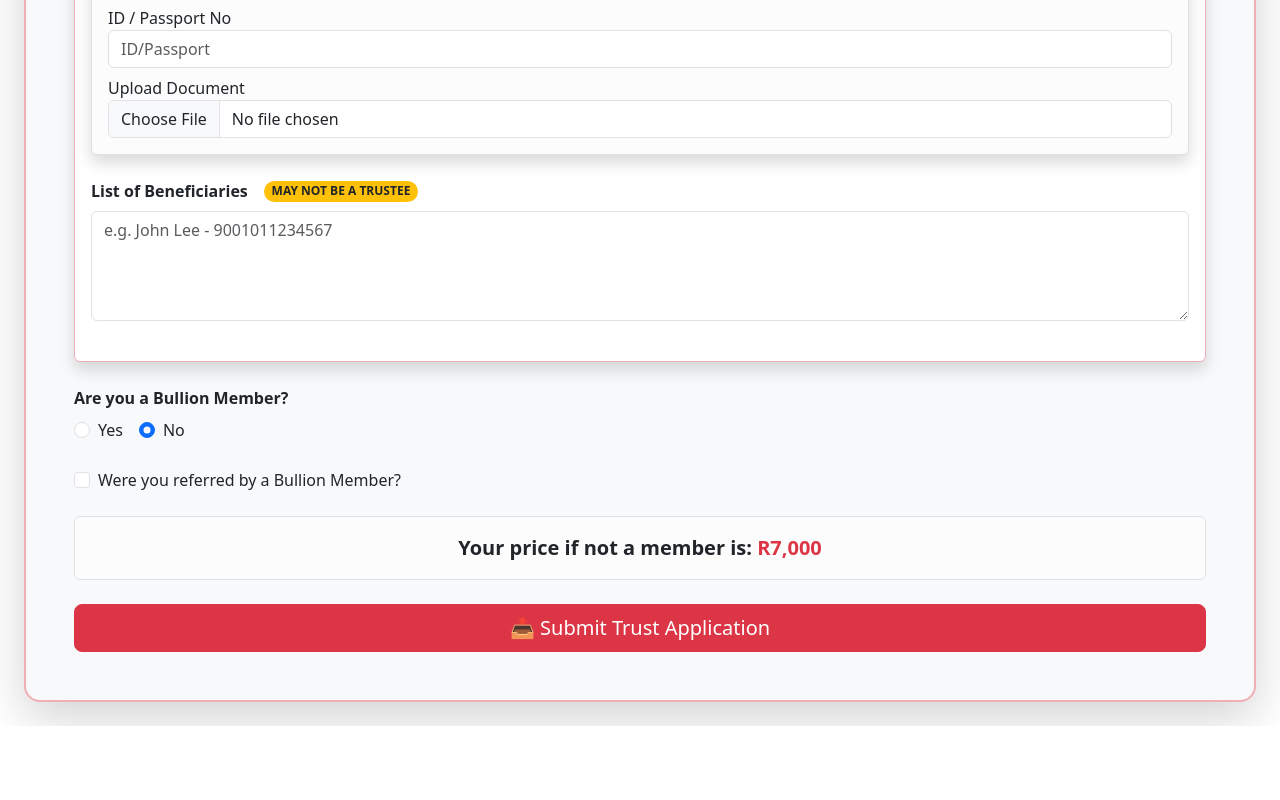
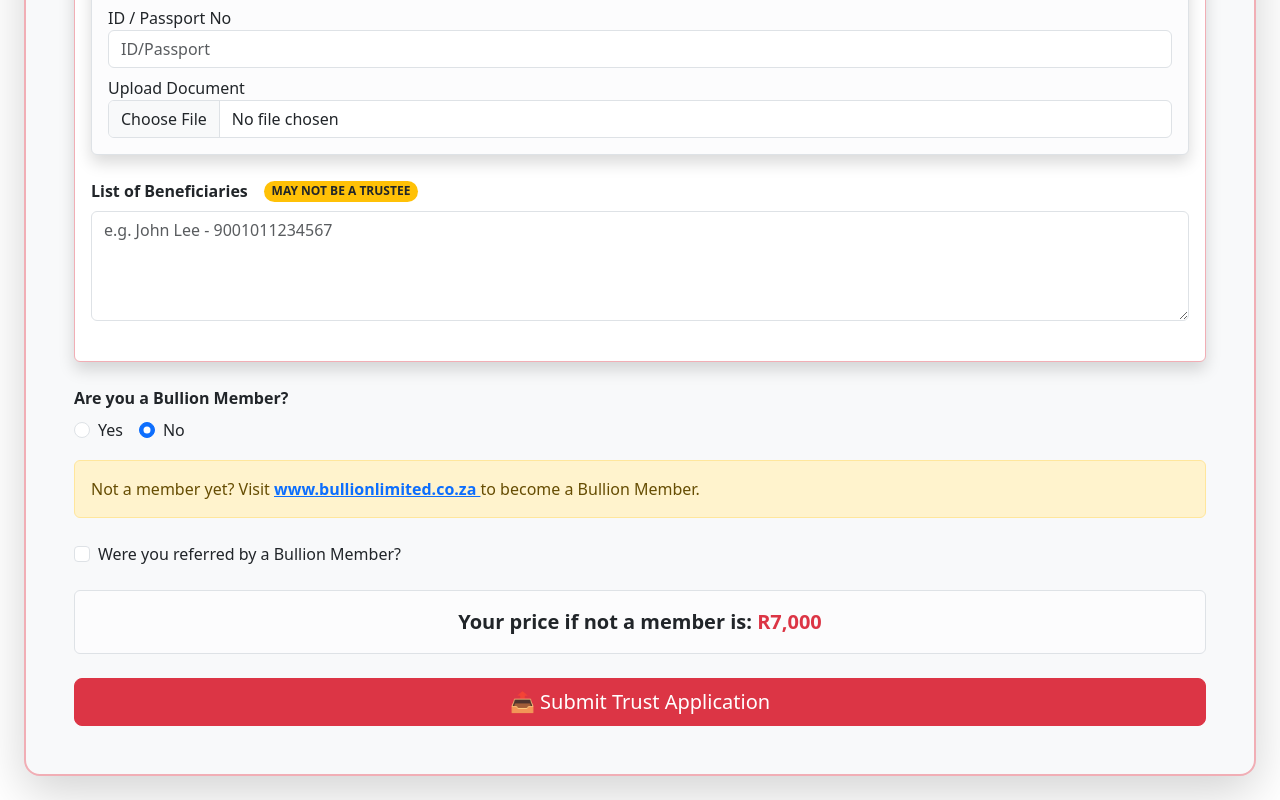
Before and after one commit to WhitelightningDev/hongkongtrust, an Angular app: page /homepage in a window 1280 px wide. Shown: the part 1994-2794 px from the top of the page. Before the commit the page ends 2720 px from the top, so only its background shows below. Built offline with nearby package versions, Linux system fonts and the light colour scheme.

Commit message:
`Refactor trust name input and payment method modal with additional validation and UI changes`

```diff
--- a/src/app/pages/homepage/homepage.html
+++ b/src/app/pages/homepage/homepage.html
@@ -91,16 +91,19 @@
 <div class="mb-4">
   <label class="form-label">Name of Trust *</label>
   <div class="d-flex flex-column flex-md-row align-items-start align-items-md-center gap-3">
-          <input formControlName="trustName" type="text" class="form-control w-100 w-md-auto"
-            style="max-width: 300px;" />
-          <div *ngIf="trustForm.get('trustName')?.value" class="text-muted">
-            <em>The </em><span class="fw-normal">{{ trustForm.get('trustName')?.value }}</span><em> Hong Kong Foreign
-              Trust</em>
+    <input formControlName="trustName" type="text" class="form-control w-100 w-md-auto" style="max-width: 300px;" />
+    <div *ngIf="trustForm.get('trustName')?.value" class="mt-2">
+      <span class="badge rounded-pill bg-primary text-light fw-bold px-4 py-2">
+        The {{ trustForm.get('trustName')?.value }} Hong Kong Foreign Trust
+      </span>
     </div>
   </div>
-        <div class="text-danger mt-1 fst-italic"
-          *ngIf="trustForm.get('trustName')?.invalid && trustForm.get('trustName')?.touched">
+  <div class="text-danger mt-1 fst-italic" *ngIf="trustForm.get('trustName')?.invalid && trustForm.get('trustName')?.touched">
     Please enter a trust name.
+  </div>
+  <!-- Added validation message for forbidden words -->
+  <div class="text-danger mt-1 fst-italic" *ngIf="trustForm.get('trustName')?.errors?.['forbiddenWords'] && trustForm.get('trustName')?.touched">
+    Do not include the words "The" or "Trust" in the trust name — they are automatically added.
   </div>
 </div>
 
@@ -255,37 +258,26 @@
       </div>
 
       <!-- Payment Method Selection Modal -->
-      <!-- Payment Method Selection Modal -->
-<div class="modal fade" id="paymentMethodModal" #paymentMethodModal tabindex="-1" aria-labelledby="paymentMethodModalLabel"
-  aria-hidden="true" data-bs-backdrop="static" data-bs-keyboard="false">
+      <div class="modal fade" id="paymentMethodModal" #paymentMethodModal tabindex="-1"
+        aria-labelledby="paymentMethodModalLabel" aria-hidden="true" data-bs-backdrop="static" data-bs-keyboard="false">
         <div class="modal-dialog modal-dialog-centered">
           <div class="modal-content border-danger">
             <div class="modal-header bg-danger text-white">
               <h5 class="modal-title" id="paymentMethodModalLabel">Choose Payment Method</h5>
-        <button type="button" class="btn-close btn-close-white" data-bs-dismiss="modal" aria-label="Close"></button>
+              <button type="button" class="btn-close btn-close-white" data-bs-dismiss="modal"
+                aria-label="Close"></button>
             </div>
             <div class="modal-body" [formGroup]="trustForm">
               <div class="form-check">
-          <input
-            class="form-check-input"
-            type="radio"
-            id="cardEFT"
-            formControlName="paymentMethod"
-            value="cardEFT"
-          />
+                <input class="form-check-input" type="radio" id="cardEFT" formControlName="paymentMethod"
+                  value="cardEFT" />
                 <label class="form-check-label" for="cardEFT">
                   Card / EFT (available now)
                 </label>
               </div>
               <div class="form-check mt-2">
-          <input
-            class="form-check-input"
-            type="radio"
-            id="crypto"
-            formControlName="paymentMethod"
-            value="crypto"
-
-          />
+                <input class="form-check-input" type="radio" id="crypto" formControlName="paymentMethod"
+                  value="crypto" />
                 <label class="form-check-label" for="crypto">
                   XRP payments (coming soon)
                 </label>
@@ -306,13 +298,24 @@
   <!-- Bullion Membership Section -->
   <div class="mb-4">
     <label class="form-label fw-semibold d-block">Are you a Bullion Member?</label>
+
     <div class="form-check form-check-inline">
       <input class="form-check-input" type="radio" id="bullionYes" [value]="true" formControlName="isBullionMember" />
       <label class="form-check-label" for="bullionYes">Yes</label>
     </div>
+
     <div class="form-check form-check-inline">
       <input class="form-check-input" type="radio" id="bullionNo" [value]="false" formControlName="isBullionMember" />
       <label class="form-check-label" for="bullionNo">No</label>
+    </div>
+
+    <!-- Show message if not a member -->
+    <div *ngIf="trustForm.get('isBullionMember')?.value === false" class="mt-3 alert alert-warning">
+      Not a member yet? Visit
+      <a href="https://www.bullionlimited.co.za" target="_blank" class="fw-semibold text-decoration-underline">
+        www.bullionlimited.co.za
+      </a>
+      to become a Bullion Member.
     </div>
 
     <!-- Member Number Input -->
@@ -346,6 +349,7 @@
     </div>
   </div>
 
+
   <!-- Success popup modal -->
   <div *ngIf="showSuccessPopup"
     class="position-fixed top-50 start-50 translate-middle bg-white text-success border border-success rounded-4 shadow-lg px-5 py-4"
--- a/src/app/pages/homepage/homepage.ts
+++ b/src/app/pages/homepage/homepage.ts
@@ -4,8 +4,21 @@ import { CommonModule } from '@angular/common';
 import { HttpClient, HttpClientModule } from '@angular/common/http';
 import { FormsModule } from '@angular/forms';
 import { Router } from '@angular/router';
+import { AbstractControl, ValidationErrors, ValidatorFn } from '@angular/forms';
 
 declare var bootstrap: any; // for Bootstrap modal support
+
+// Custom validator for trustName to forbid 'the' and 'trust'
+export function trustNameValidator(): ValidatorFn {
+  return (control: AbstractControl): ValidationErrors | null => {
+    const value = control.value?.toLowerCase() || '';
+    // Check if 'the' or 'trust' is included anywhere in the string
+    if (value.includes('the') || value.includes('trust')) {
+      return { forbiddenWords: true };
+    }
+    return null;
+  };
+}
 
 @Component({
   selector: 'app-homepage',
@@ -14,6 +27,8 @@ declare var bootstrap: any; // for Bootstrap modal support
   templateUrl: './homepage.html',
   styleUrls: ['./homepage.css']
 })
+
+
 export class Homepage implements OnInit, AfterViewInit {
   trustForm: FormGroup;
   minDate: string = new Date().toISOString().split('T')[0];
@@ -29,6 +44,8 @@ export class Homepage implements OnInit, AfterViewInit {
 
   private paymentMethodModalInstance: any;
 
+
+
   constructor(private fb: FormBuilder, private http: HttpClient, private router: Router) {
     this.trustForm = this.fb.group({
       email: ['', [Validators.required, Validators.email]],
@@ -38,7 +55,7 @@ export class Homepage implements OnInit, AfterViewInit {
       isTrustee: [false],
       trustEmail: ['', [Validators.email]],
       phoneNumber: ['', Validators.required],
-      trustName: ['', Validators.required],
+      trustName: ['', [Validators.required, trustNameValidator()]],
       establishmentDate: ['', Validators.required],
       altSettlorName: [''],
       beneficiaries: [''],
@@ -85,6 +102,10 @@ export class Homepage implements OnInit, AfterViewInit {
       referrerControl.updateValueAndValidity();
     });
   }
+
+
+
+
 
   ngOnInit(): void {
     this.trustForm.get('email')?.valueChanges.subscribe(email => {
```
Lines whose indentation alone changed are shown as unchanged.
